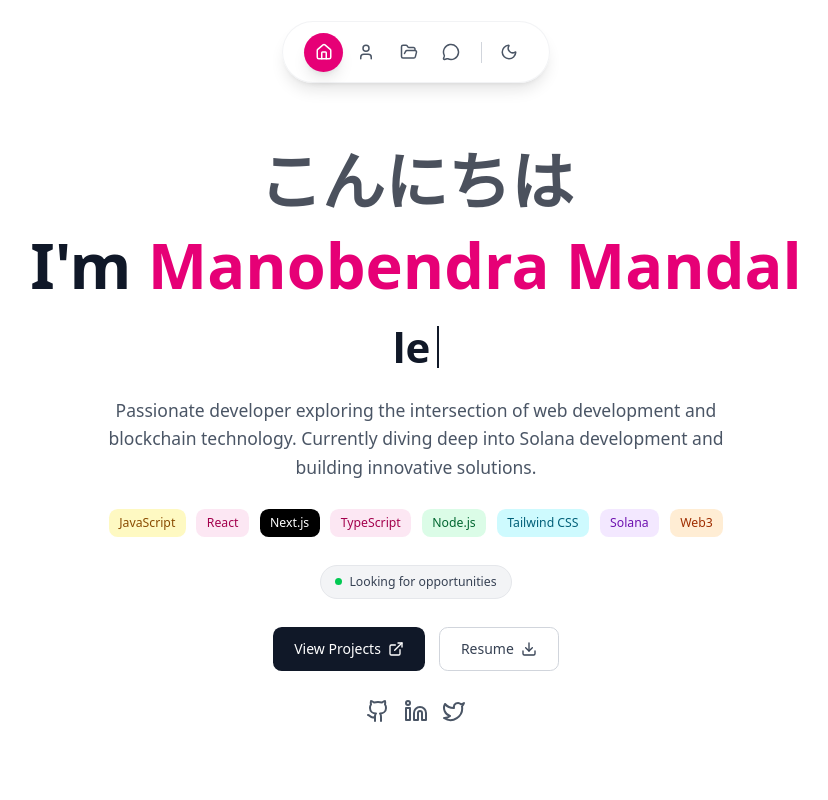
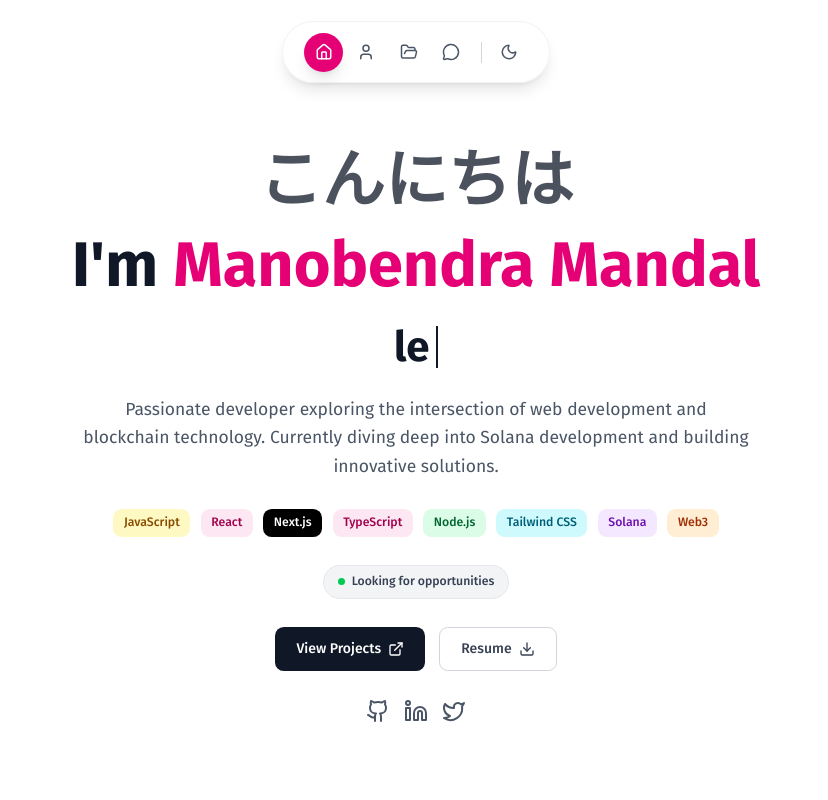
Before and after one commit to manovHacksaw/portfolio, a Next.js app: page / in a window 1280 px wide. Shown: the top 800 px of the page, without its empty margins (224-1052 px from the left). Built offline with nearby package versions, Linux system fonts and the light colour scheme; a web font is replaced by a local one.

Commit message:
Set Fira Sans as default body font in layout
cgen-8f37199aca524259a364bc302866d675

```diff
--- a/app/layout.tsx
+++ b/app/layout.tsx
@@ -1,21 +1,32 @@
-import type { Metadata } from 'next'
-import { poppins, workSans, firaSans, jetbrainsMono, rubik, ibmPlexSans, spaceGrotesk } from "./fonts"
-import './globals.css'
+import type { Metadata } from "next";
+import {
+  poppins,
+  workSans,
+  firaSans,
+  jetbrainsMono,
+  rubik,
+  ibmPlexSans,
+  spaceGrotesk,
+} from "./fonts";
+import "./globals.css";
 
 // const inter = Inter({ subsets: ['latin'] })
 
 export const metadata: Metadata = {
-  title: 'Manobendra Mandal - Full Stack Developer & Blockchain Enthusiast',
-  description: 'Passionate full-stack developer specializing in React, Next.js, and Solana blockchain development. Currently exploring Web3 technologies and building innovative solutions.',
-}
+  title: "Manobendra Mandal - Full Stack Developer & Blockchain Enthusiast",
+  description:
+    "Passionate full-stack developer specializing in React, Next.js, and Solana blockchain development. Currently exploring Web3 technologies and building innovative solutions.",
+};
 
 export default function RootLayout({
   children,
 }: {
-  children: React.ReactNode
+  children: React.ReactNode;
 }) {
   return (
-    <html lang="en" className={`
+    <html
+      lang="en"
+      className={`
       ${poppins.variable}
       ${workSans.variable}
       ${firaSans.variable}
@@ -23,8 +34,9 @@ export default function RootLayout({
       ${rubik.variable}
       ${ibmPlexSans.variable}
       ${spaceGrotesk.variable}
-    `}>
-      <body >{children}</body>
+    `}
+    >
+      <body className={`${firaSans.className}`}>{children}</body>
     </html>
-  )
+  );
 }
```
